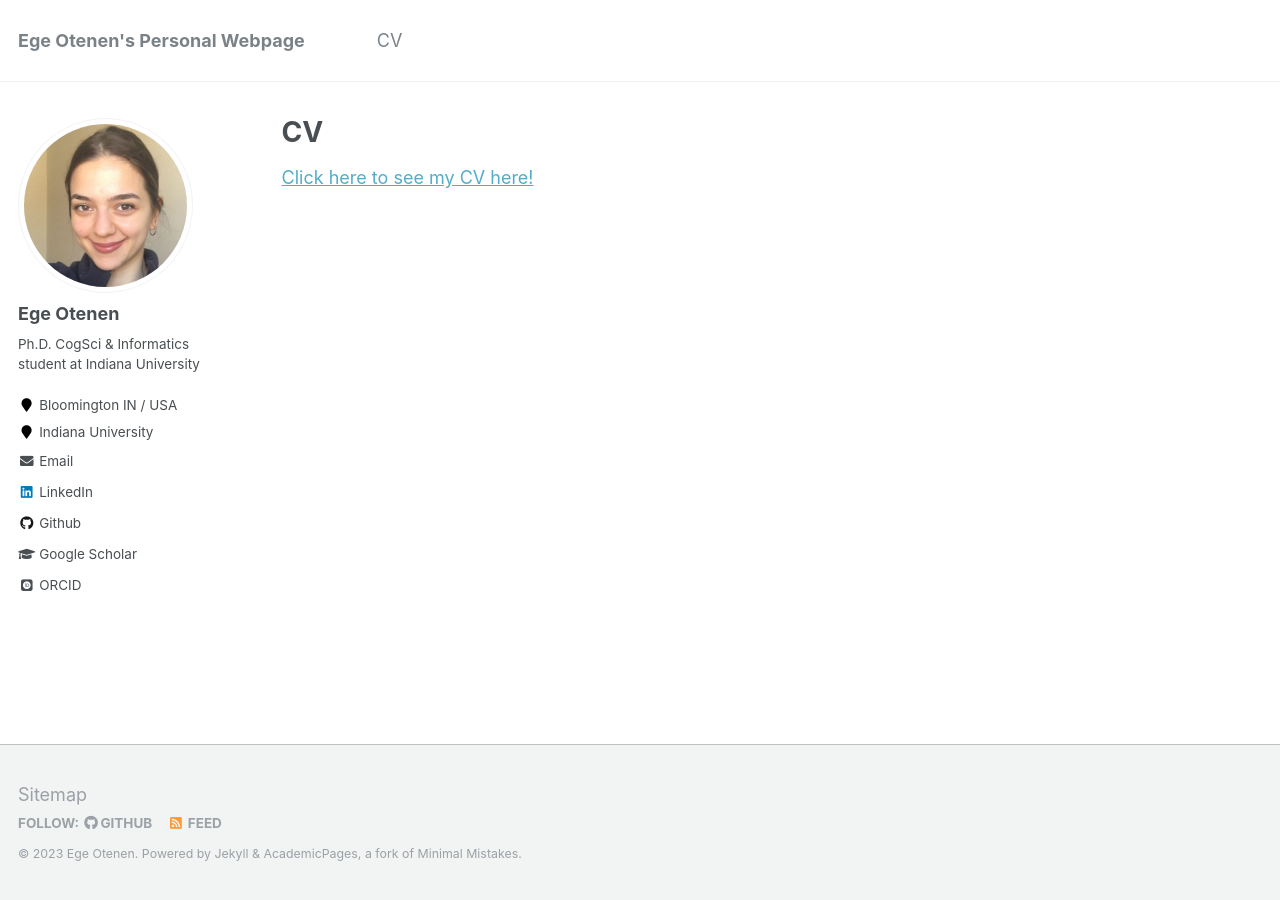
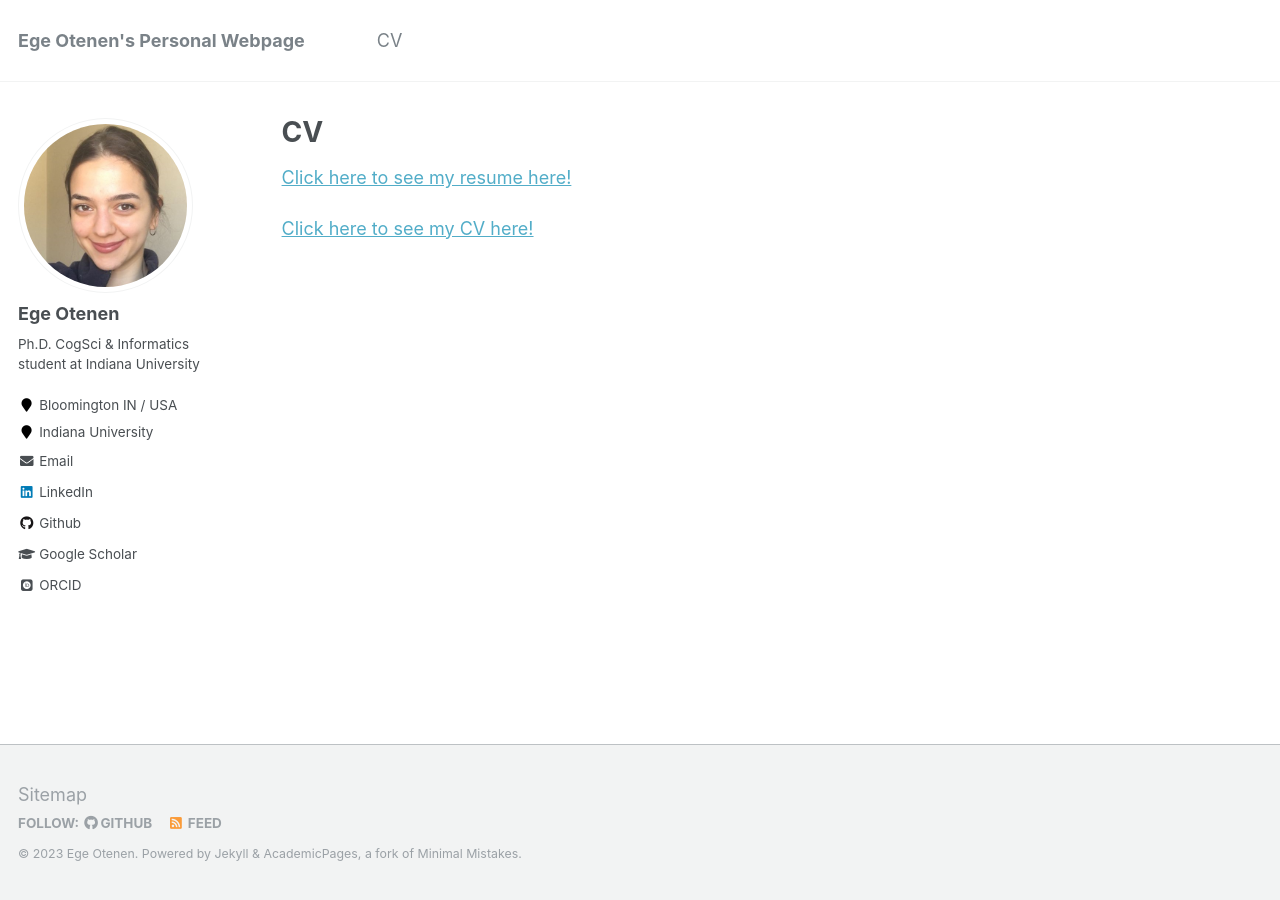
Before and after one commit to egeotenen/egeotenen.github.io, a Jekyll site: the page built from _pages/cv.md, in a window 1280 px wide. Built offline with Jekyll 4.4.1, drawn with Linux system fonts in a browser that asks for light colours; some web fonts are replaced.

Commit message:
update cv and resume

```diff
--- a/_pages/cv.md
+++ b/_pages/cv.md
@@ -7,4 +7,6 @@ redirect_from:
   - /resume
 ---
 
-[Click here to see my CV here!](https://drive.google.com/file/d/1tXxFC_fR_AwTlpJhcqK_TrsMXGavGoh2/view?usp=share_link)
+[Click here to see my resume here!](https://drive.google.com/file/d/1SxWiBfXibWpVVaOwnalNt5OhLNZrWNoa/view?usp=sharing)
+
+[Click here to see my CV here!](https://drive.google.com/file/d/1j5Hzr8n4Xs3QL8V10EnH56ZHqLGeK5BV/view?usp=sharing)
```
